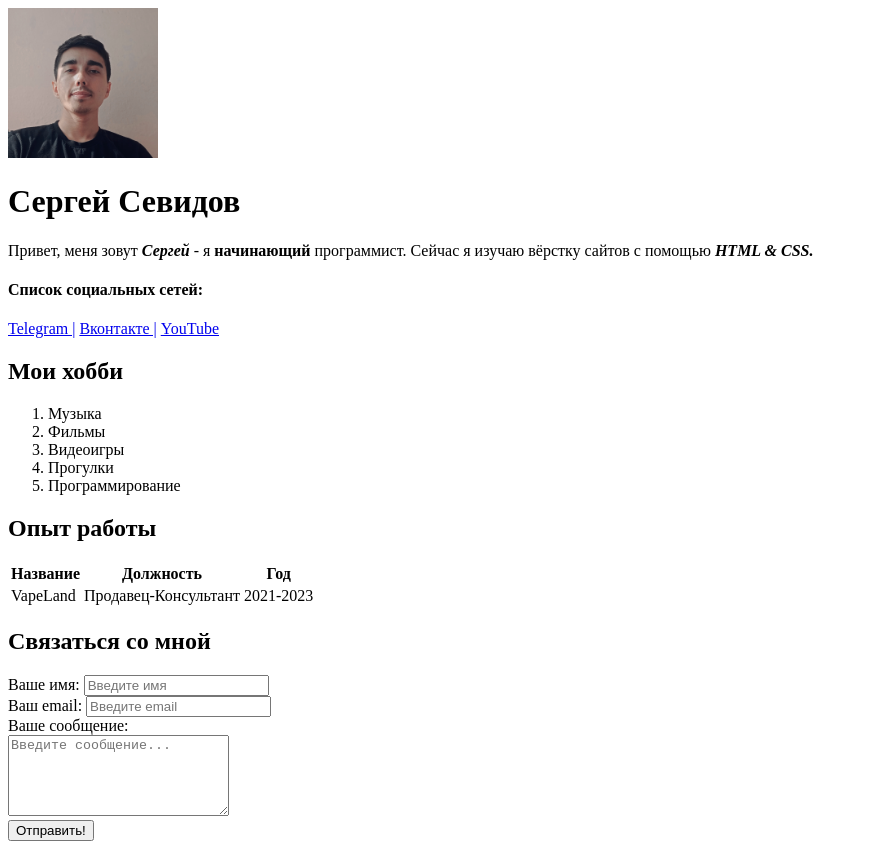
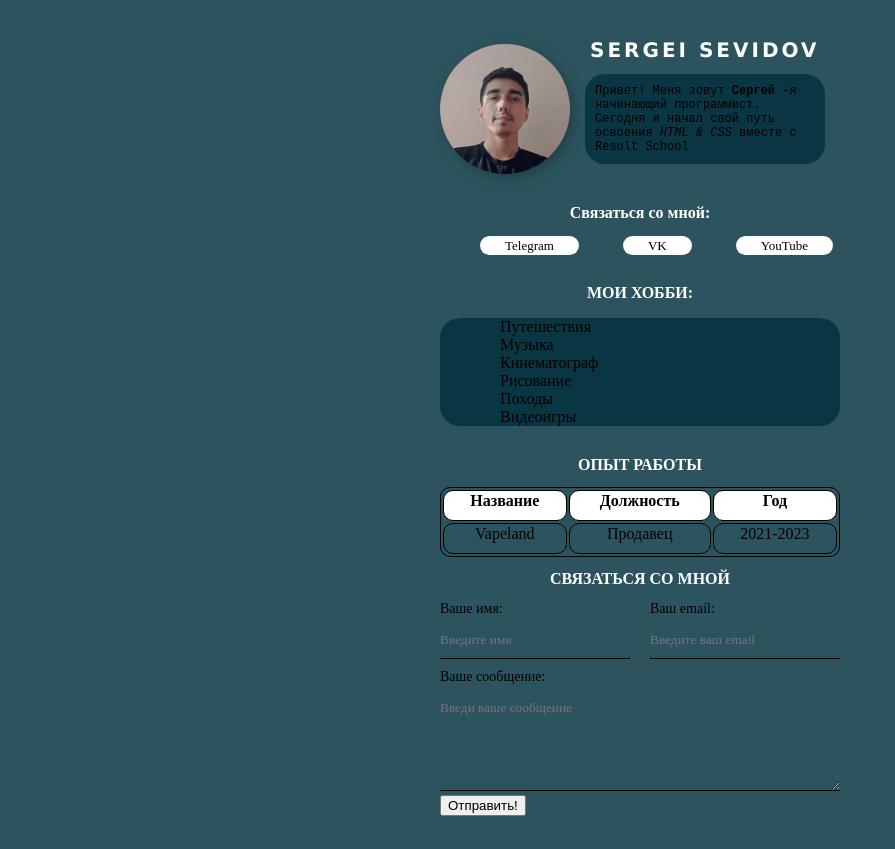
Before and after one commit to VigilanteSh/index.html, a plain HTML site: page index.html in a window 1280 px wide. Shown: the whole page, without its empty margins (0-895 px from the left). After the commit the page ends 824 px from the top, so only its background shows below. Drawn offline with Linux system fonts and the light colour scheme; a web font is replaced by a local one.

Commit message:
add styles

```diff
--- a/index.html
+++ b/index.html
@@ -3,28 +3,41 @@
 <head>
   <meta charset="UTF-8">
   <meta name="viewport" content="width=device-width, initial-scale=1.0">
-  <meta name="keywords" content="music, photo, video">
-  <meta name="description" content="Фан сообщество">
-  <title>My Resume</title>
+  <meta name="keywords" content="#">
+  <meta name="description" content="#">
+  <title>Resume</title>
+  <link rel="stylesheet" href="resume.css">
 </head>
 <body>
-  <img src="myphoto.jpg" width="150" alt="Мое фото">
-  <h1>Сергей Севидов</h1>
-  <p>Привет, меня зовут <strong><em>Сергей</em></strong> - я <strong>начинающий</strong> программист. Сейчас я изучаю вёрстку сайтов с помощью <strong><em>HTML & CSS.</em></strong></p>
-  <h4>Список социальных сетей:</h4>
-  <a href="https://www.t.me/rollingru" target="_blank">Telegram |</a>
-  <a href="https://www.vk.com/rollingru" target="_blank">Вконтакте |</a>
-  <a href="https://www.youtube.com/@rollingru" target="_blank">YouTube</a>
-  <h2>Мои хобби</h2>
-  <ol>
+  <div class="container">
+    <div class="info1">
+      <img src="myphoto.jpg" alt="Мое фото" class="avatar">
+      <div class="info">
+        <h1><strong>SERGEI SEVIDOV</strong></h1>
+        <p>Привет! Меня зовут <strong>Сергей</strong> -я начинающий программист. Сегодня я начал свой путь освоения <em>HTML & CSS</em> вместе с Result School</p>
+      </div>
+    </div>
+      <div class="social">
+        <h2>Связаться со мной:</h2>
+        <a href="http://www.t.me/rollingru" target="_blank" class="btn">Telegram</a>
+        <a href="http://www.vk.com/rollingru" target="_blank" class="btn">VK</a>
+        <a href="http://www.youtube.com/@rollingru" target="_blank" class="btn">YouTube</a>
+      </div>
+    <div class="card">
+      <h2>Мои хобби:</h2>
+      <div class="hobby">
+        <ul>
+          <li>Путешествия</li>
           <li>Музыка</li>
-    <li>Фильмы</li>
+          <li>Кинематограф</li>
+          <li>Рисование</li>
+          <li>Походы</li>
           <li>Видеоигры</li>
-    <li>Прогулки</li>
-    <li>Программирование</li>
-  </ol>
+        </ul>
+      </div>
+      <div class="work">
         <h2>Опыт работы</h2>
-  <table>
+        <table class="table">
           <thead>
             <tr>
               <th>Название</th>
@@ -34,27 +47,36 @@
           </thead>
           <tbody>
             <tr>
-        <td>VapeLand</td>
-        <td>Продавец-Консультант</td>
+              <td>Vapeland</td>
+              <td>Продавец</td>
               <td>2021-2023</td>
             </tr>
           </tbody>
         </table>
+      </div>
+    </div>
+    <div>
+      <form action="/" class="form">
         <h2>Связаться со мной</h2>
-  <div>
+        <div class="form-row">
+          <div class="form-group">
             <label for="text">Ваше имя:</label>
             <input type="text" placeholder="Введите имя">
           </div>
-  <div>
+          <div class="form-group">
             <label for="email">Ваш email:</label>
-    <input type="email" placeholder="Введите email">
+            <input type="email" name="" id="" placeholder="Введите ваш email">
+          </div>
+        </div>
+        <div class="form-group">
+          <label for="message">Ваше сообщение:</label>
+          <textarea name="" id="message" cols="25" rows="5" placeholder="Введи ваше сообщение"></textarea>
+        </div>
+        <button type="submit" class="btn">Отправить!</button>
+
+      </form>
     </div>
 
-  <div>
-    <label for="message">Ваше сообщение:</label>
-    <br>
-    <textarea id="message" cols="25" rows="5" placeholder="Введите сообщение..."></textarea>
   </div>
-  <button type="submit">Отправить!</button>
 </body>
 </html>
```
Lines whose indentation alone changed are shown as unchanged.
